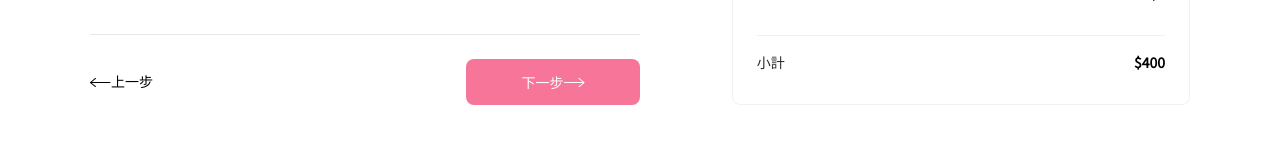
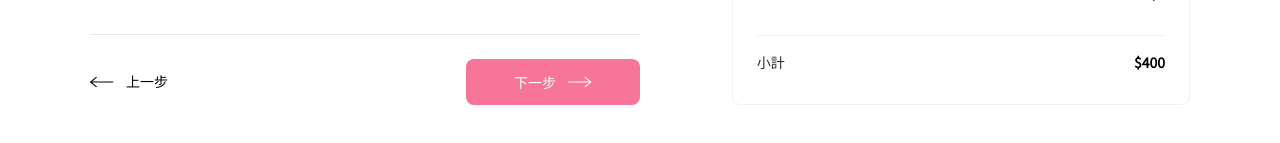
Before and after one commit to JohnnyFangFangFang/alpha-shop, a React (Create React App) app: page / in a window 1280 px wide. Both pictures are taken after a click on the button "下一步". Shown: the part 559-702 px from the top of the page. Built offline with nearby package versions, Linux system fonts and the light colour scheme.

Commit message:
Refactor StepProgress

```diff
--- a/src/components/Main/ProgressControl/ProgressControl.jsx
+++ b/src/components/Main/ProgressControl/ProgressControl.jsx
@@ -7,7 +7,7 @@ function PreviousStep({ handleClickPrevious }) {
   return (
     <button className={`${styles.prev} cursorPoint`} onClick={handleClickPrevious}>
       <img
-        className="cursorPoint"
+        className={styles.svg}
         src={leftArrow}
         alt="left-arrow.svg"
       />
@@ -22,7 +22,7 @@ function NextStep({ handleClickNext }) {
     <button className={`${styles.next} cursorPoint`} onClick={handleClickNext} >
       下一步
       <img
-        className="cursorPoint"
+        className={styles.svg}
         src={rightArrow}
         alt="right-arrow.svg"
       />
--- a/src/components/Main/ProgressControl/ProgressControl.module.scss
+++ b/src/components/Main/ProgressControl/ProgressControl.module.scss
@@ -67,7 +67,7 @@ section.buttonGroup {
     border-width: 0px;
     padding: 0px;
 
-    &>svg {
+    &>.svg {
       width: 24px;
       height: 24px;
     }
@@ -78,7 +78,7 @@ section.buttonGroup {
       font-weight: 400;
       color: #000000;
 
-      >svg {
+      >.svg {
         margin-right: 12px;
       }
     }
@@ -92,7 +92,7 @@ section.buttonGroup {
       color: #FFFFFF;
       margin-left: auto;
 
-      >svg {
+      >.svg {
         margin-left: 12px;
       }
     }
--- a/src/components/Main/RegisterSection/StepProgress/StepProgress.jsx
+++ b/src/components/Main/RegisterSection/StepProgress/StepProgress.jsx
@@ -21,34 +21,37 @@ function StepProgressBar({ dataOrder, progressBarClass }) {
   )
 }
 
+// 不同步驟渲染樣式
+function StepProgressLayout({ imgDisplay1, imgDisplay2, imgDisplay3, textClass1, textClass2, textClass3, labelClass1, labelClass2, labelClass3, progressBarClass1, progressBarClass2 }) {
+  return (
+    <>
+      <StepProgressNotice dataPhase='address' imgDisplay={imgDisplay1} textClass={textClass1} text='1' labelClass={labelClass1} label='寄送地址' />
+      <StepProgressBar dataOrder={1} progressBarClass={progressBarClass1} />
+      <StepProgressNotice dataPhase='shipping' imgDisplay={imgDisplay2} textClass={textClass2} text='2' labelClass={labelClass2} label='運送方式' />
+      <StepProgressBar dataOrder={2} progressBarClass={progressBarClass2} />
+      <StepProgressNotice dataPhase='credit-card' imgDisplay={imgDisplay3} textClass={textClass3} text='3' labelClass={labelClass3} label='付款資訊' />
+    </>
+  )
+}
+
+// 因為不是很懂原本寫好的 SCSS，這邊先照我的方式寫
 // 要再優化，程式碼應該要更簡潔
-// 因為不是很懂原本寫好的 SCSS，這邊先照我的方式寫
 export default function StepProgress({ stepPhase }) {
   return (
     <section className={`${styles.progressContainer} col col-12`}>
-      {stepPhase === 1 && <>
-        <StepProgressNotice stepPhase={stepPhase} dataPhase='address' imgDisplay={false} textClass='textBgcBlack' text='1' labelClass='progressLabel' label='寄送地址' />
-        <StepProgressBar dataOrder={1} progressBarClass='progressBar' />
-        <StepProgressNotice stepPhase={stepPhase} dataPhase='shipping' imgDisplay={false} textClass='textUndone' text='2' labelClass='labelUndone' label='運送方式' />
-        <StepProgressBar dataOrder={2} progressBarClass='progressBarUndone' />
-        <StepProgressNotice stepPhase={stepPhase} dataPhase='credit-card' imgDisplay={false} textClass='textUndone' text='3' labelClass='labelUndone' label='付款資訊' />
-      </>}
 
-      {stepPhase === 2 && <>
-        <StepProgressNotice stepPhase={stepPhase} dataPhase='address' imgDisplay={true} textClass='textBgcBlack' text='1' labelClass='progressLabel' label='寄送地址' />
-        <StepProgressBar dataOrder={1} progressBarClass='progressBar' />
-        <StepProgressNotice stepPhase={stepPhase} dataPhase='shipping' imgDisplay={false} textClass='text' text='2' labelClass='progressLabel' label='運送方式' />
-        <StepProgressBar dataOrder={2} progressBarClass='progressBar' />
-        <StepProgressNotice stepPhase={stepPhase} dataPhase='credit-card' imgDisplay={false} textClass='textUndone' text='3' labelClass='labelUndone' label='付款資訊' />
-      </>}
+      {stepPhase === 1 &&
+        <StepProgressLayout imgDisplay1={false} imgDisplay2={false} imgDisplay={false} textClass1='textBgcBlack' textClass2='textUndone' textClass3='textUndone' labelClass1='progressLabel' labelClass2='labelUndone' labelClass3='labelUndone' progressBarClass1='progressBar' progressBarClass2='progressBarUndone' />
+      }
 
-      {stepPhase === 3 && <>
-        <StepProgressNotice stepPhase={stepPhase} dataPhase='address' imgDisplay={true} textClass='textBgcBlack' text='1' labelClass='progressLabel' label='寄送地址' />
-        <StepProgressBar dataOrder={1} progressBarClass='progressBar' />
-        <StepProgressNotice stepPhase={stepPhase} dataPhase='shipping' imgDisplay={true} textClass='text' text='2' labelClass='progressLabel' label='運送方式' />
-        <StepProgressBar dataOrder={2} progressBarClass='progressBar' />
-        <StepProgressNotice stepPhase={stepPhase} dataPhase='credit-card' imgDisplay={false} textClass='text' text='3' labelClass='progressLabel' label='付款資訊' />
-      </>}
+      {stepPhase === 2 &&
+        <StepProgressLayout imgDisplay1={true} imgDisplay2={false} imgDisplay={false} textClass1='textBgcBlack' textClass2='text' textClass3='textUndone' labelClass1='progressLabel' labelClass2='progressLabel' labelClass3='labelUndone' progressBarClass1='progressBar' progressBarClass2='progressBar' />
+      }
+
+      {stepPhase === 3 &&
+        <StepProgressLayout imgDisplay1={true} imgDisplay2={true} imgDisplay={false} textClass1='textBgcBlack' textClass2='text' textClass3='text' labelClass1='progressLabel' labelClass2='progressLabel' labelClass3='progressLabel' progressBarClass1='progressBar' progressBarClass2='progressBar' />
+      }
+
     </section>
   )
 }
```
